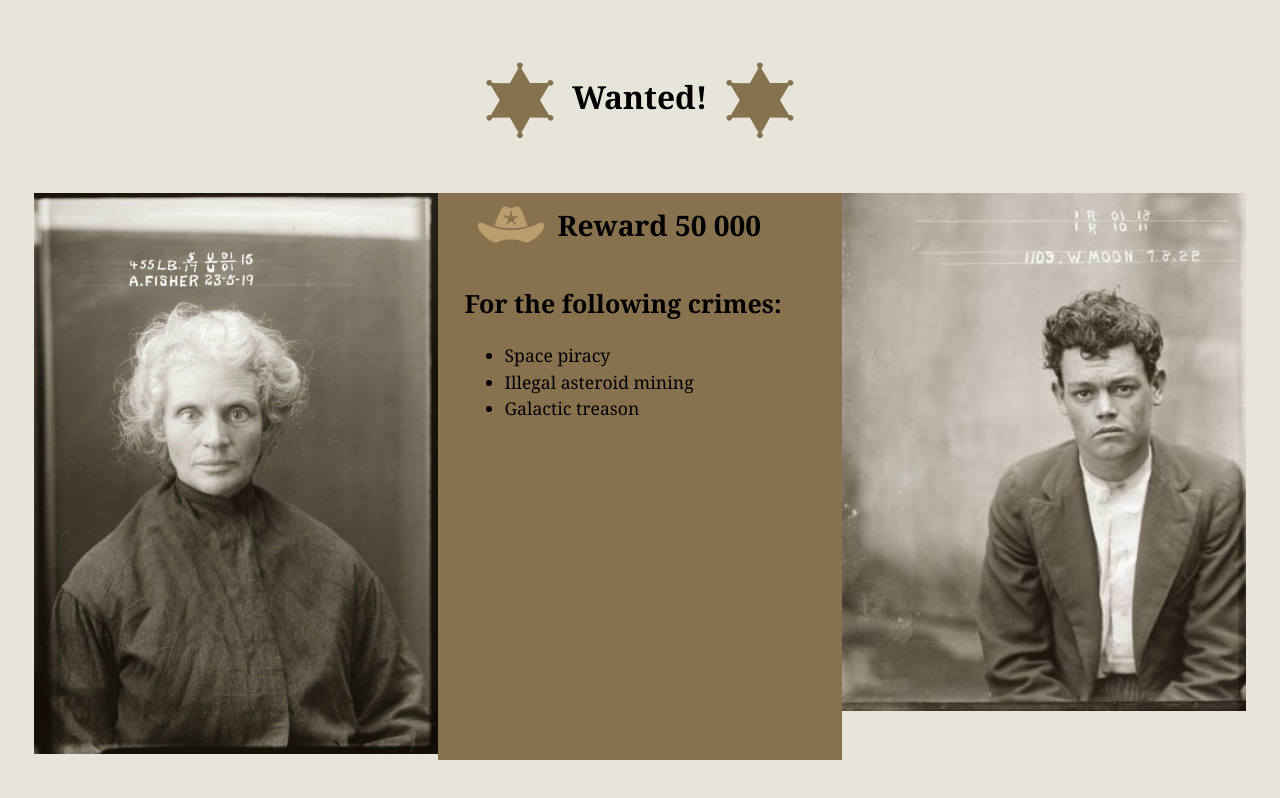
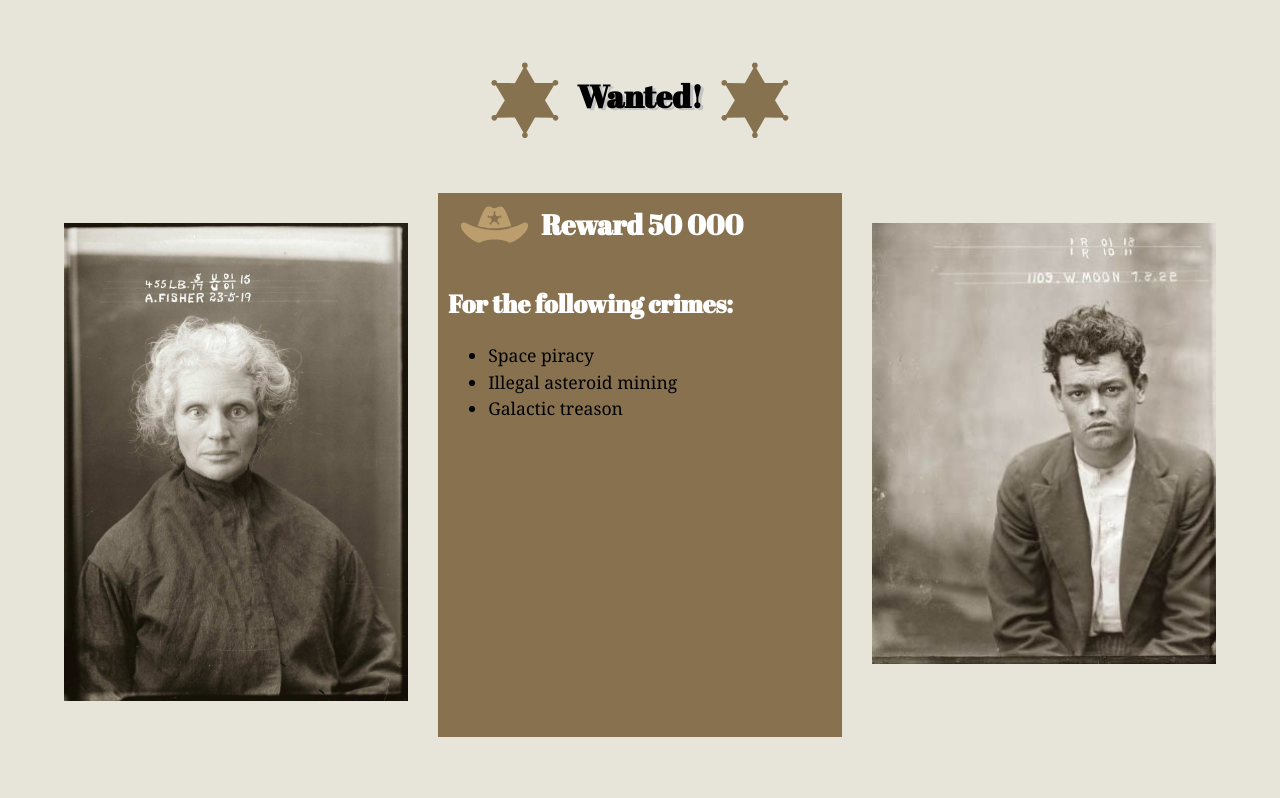
Before and after one commit to shelbyboyd/dsn1676-assignment1, a plain HTML site: page index.html in a window 1280 px wide. Drawn offline with Linux system fonts and the light colour scheme.

Commit message:
font changed and text shadow

```diff
--- a/css/main.css
+++ b/css/main.css
@@ -30,7 +30,17 @@ html {
     margin: 0 0.4em 0;
     width: 2.5em;
 }
+h1 {
+    text-shadow: 3px 2px #c3c3c3;
+}
 
+h1, h2, h3 {
+    font-family: 'Abril Fatface', serif;
+}
+
+h2, h3 {
+    color: white;
+}
 
 .masthead {
     background: url(/Users/shelbyboyd/Documents/Graphic%20Design%203%20F%202014/Graphic%20Design%204W/Web%20Development%203/week%201%20/assignment1/dsn1676-assignment1/images/masthead-bg.png);
@@ -39,9 +49,11 @@ html {
 
 .criminal {
     width: 100%;
+    padding: 30px;
 }
 
 .reward {
     display: inline-block;
     background-color: #87714F;
+    padding: 0 10px 0;
 }
--- a/index.html
+++ b/index.html
@@ -6,6 +6,7 @@
     <link href="css/grid.css" rel="stylesheet">
     <link href="css/type.css" rel="stylesheet">
     <link href="css/main.css" rel="stylesheet">
+    <link href='http://fonts.googleapis.com/css?family=Abril+Fatface' rel='stylesheet' type='text/css'>
     <meta name="viewport" content="width=device-width,initial-scale=1">
 </head>
 <body>
@@ -20,7 +21,7 @@
         <div class="unit unit-xs-1 unit-s-1 unit-m-1-3 unit-l-1-3">
             <img class="criminal" src="images/woman.jpg">
         </div>
-        <div class="reward unit unit-xs-1 unit-s-1 unit-m-1-3 unit-l-1-3 gutter">
+        <div class="reward unit unit-xs-1 unit-s-1 unit-m-1-3 unit-l-1-3">
             <h2><img class="logo" src="images/hat.svg">Reward 50 000</h2>
             <h3>For the following crimes:</h3>
 
```
